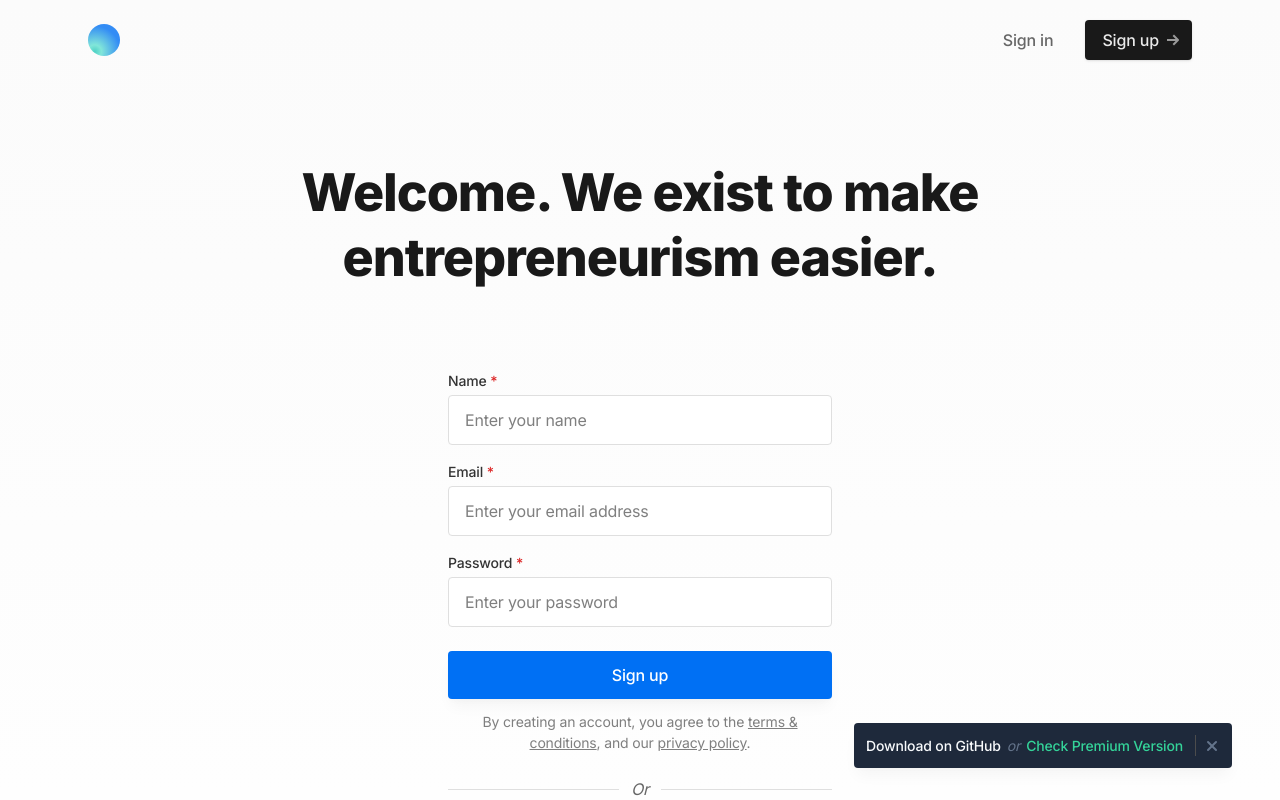
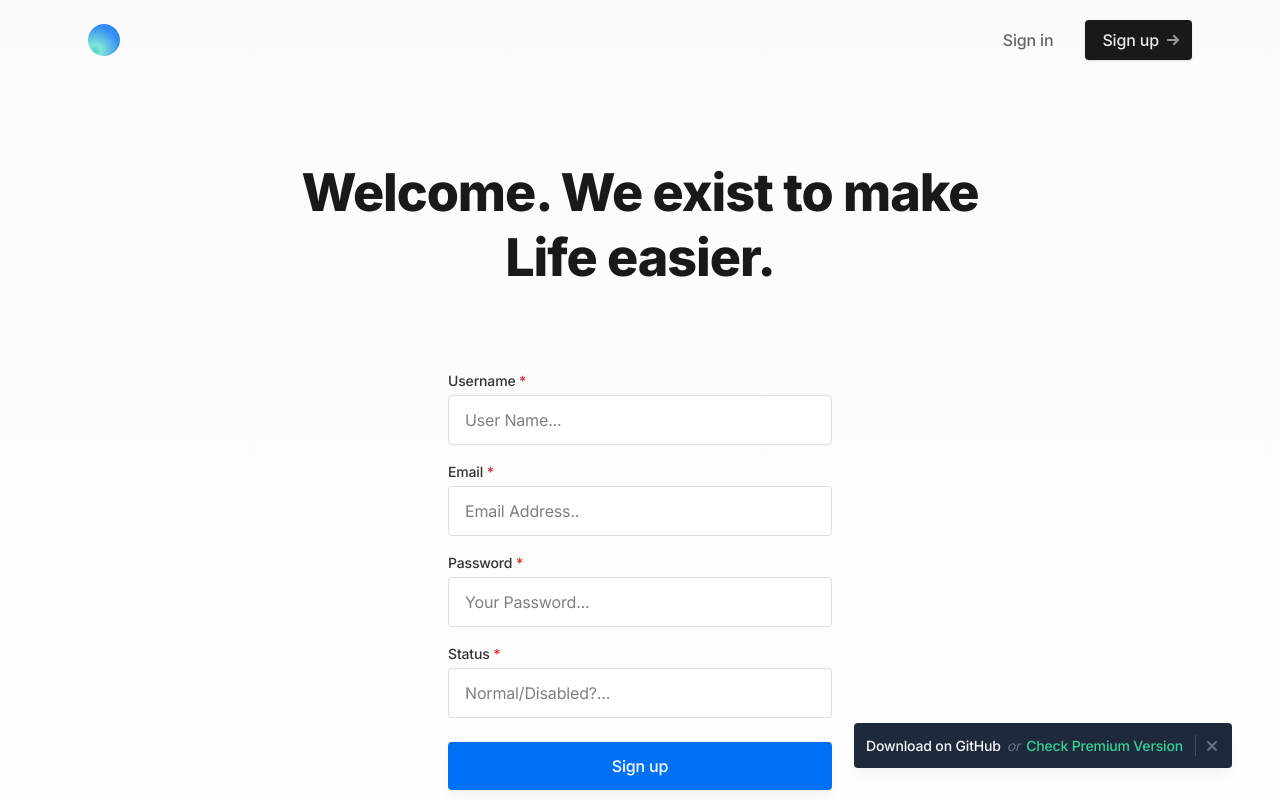
Before and after one commit to MuneerKhalid/GlovoSign, a Next.js app: page /signup in a window 1280 px wide. Shown: the top 800 px of the page. Built offline with nearby package versions, Linux system fonts and the light colour scheme.

Commit message:
minor changes

```diff
--- /dev/null
+++ b/app/(auth)/api/signup.ts
@@ -0,0 +1,31 @@
+import db from '../database/db';
+
+export default async function handler(req, res) {
+  if (req.method === 'POST') {
+    const { username, email, password, status } = req.body;
+
+    // Validation checks
+    if (!username || !email || !password || !status) {
+      res.status(400).json({ success: false, message: 'Please fill in all required fields.' });
+      return;
+    }
+
+    // You can add more specific validation checks for email format, password strength, etc.
+
+    const query = 'INSERT INTO user (username, email, password, status) VALUES (?, ?, ?. ?)';
+    const values = [username, email, password, status];
+
+    db.query(query, values, (err, result) => {
+      if (err) {
+        console.error('Error inserting data into MySQL:', err);
+        res.status(500).json({ success: false, message: 'Internal Server Error' });
+        return;
+      }
+
+      console.log('Data inserted successfully:', result);
+      res.status(200).json({ success: true, message: 'Signup successful' });
+    });
+  } else {
+    res.status(405).json({ success: false, message: 'Method Not Allowed' });
+  }
+}
--- /dev/null
+++ b/app/(auth)/database/db.ts
@@ -0,0 +1,18 @@
+import mysql from 'mysql2';
+
+const connection = mysql.createConnection({
+  host: 'localhost',
+  user: 'root',
+  password: '',
+  database: 'glovo_sign',
+});
+
+connection.connect((err) => {
+  if (err) {
+    console.error('Error connecting to MySQL:', err);
+    return;
+  }
+  console.log('Connected to MySQL');
+});
+
+export default connection;
--- a/app/(auth)/signup/page.tsx
+++ b/app/(auth)/signup/page.tsx
@@ -1,11 +1,50 @@
-export const metadata = {
-  title: 'Sign Up - Simple',
-  description: 'Page description',
-}
+'use client'
+
 
 import Link from 'next/link'
+import { Router } from 'next/router';
+import {useState} from 'react'
 
 export default function SignUp() {
+  const [username, setUsername] = useState('');
+  const [email, setEmail] = useState('');
+  const [password, setPassword] = useState('');
+  const [status, setStatus] = useState('');
+
+  const handleSignup = async (e) => {
+    e.preventDefault();
+
+    try {
+      const response = await fetch('api/signup', {
+        method: 'POST',
+        headers: {
+          'Content-Type': 'application/json',
+        },
+        body: JSON.stringify({ username, email, password, status }),
+      });
+
+      const data = await response.json();
+
+      if (data.success) {
+        // Signup successful, you can redirect or show a success message
+        console.log('Signup successful:', data.message);
+        setUsername('');
+        setEmail('');
+        setPassword('');
+        setStatus('');
+      } else {
+        // Signup failed, handle errors
+        console.error('Signup failed:', data.message);
+        setUsername('');
+        setEmail('');
+        setPassword('');
+        setStatus('');
+      }
+    } catch (error) {
+      console.error('Error during signup:', error.message);
+    }
+  };
+
   return (
     <section className="bg-gradient-to-b from-gray-100 to-white">
       <div className="max-w-6xl mx-auto px-4 sm:px-6">
@@ -13,33 +52,67 @@ export default function SignUp() {
 
           {/* Page header */}
           <div className="max-w-3xl mx-auto text-center pb-12 md:pb-20">
-            <h1 className="h1">Welcome. We exist to make entrepreneurism easier.</h1>
+            <h1 className="h1">Welcome. We exist to make Life easier.</h1>
           </div>
 
           {/* Form */}
           <div className="max-w-sm mx-auto">
-            <form>
+            <form onSubmit={handleSignup}>
               <div className="flex flex-wrap -mx-3 mb-4">
                 <div className="w-full px-3">
-                  <label className="block text-gray-800 text-sm font-medium mb-1" htmlFor="name">Name <span className="text-red-600">*</span></label>
-                  <input id="name" type="text" className="form-input w-full text-gray-800" placeholder="Enter your name" required />
+                  <label className="block text-gray-800 text-sm font-medium mb-1" htmlFor="name">Username <span className="text-red-600">*</span></label>
+                  <input
+                    id="username" type="text"
+                    value={username}
+                    onChange={(e) => { setUsername(e.target.value)}}
+                    className="form-input w-full text-gray-800"
+                    placeholder="User Name..."
+                    required
+                  />
                 </div>
               </div>
               <div className="flex flex-wrap -mx-3 mb-4">
                 <div className="w-full px-3">
                   <label className="block text-gray-800 text-sm font-medium mb-1" htmlFor="email">Email <span className="text-red-600">*</span></label>
-                  <input id="email" type="email" className="form-input w-full text-gray-800" placeholder="Enter your email address" required />
+                  <input
+                    id="email" type="email"
+                    value={email}
+                    onChange={(e) => { setEmail(e.target.value)}}
+                    className="form-input w-full text-gray-800"
+                    placeholder="Email Address.."
+                    required
+                  />
                 </div>
               </div>
               <div className="flex flex-wrap -mx-3 mb-4">
                 <div className="w-full px-3">
                   <label className="block text-gray-800 text-sm font-medium mb-1" htmlFor="password">Password <span className="text-red-600">*</span></label>
-                  <input id="password" type="password" className="form-input w-full text-gray-800" placeholder="Enter your password" required />
+                  <input
+                    id="password" type="password"
+                    value={password}
+                    onChange={(e) => { setPassword(e.target.value)}}
+                    className="form-input w-full text-gray-800"
+                    placeholder="Your Password..."
+                    required
+                  />
+                </div>
+              </div>
+              <div className="flex flex-wrap -mx-3 mb-4">
+                <div className="w-full px-3">
+                  <label className="block text-gray-800 text-sm font-medium mb-1" htmlFor="status">Status <span className="text-red-600">*</span></label>
+                  <input
+                    id="status" type="text"
+                    value={status}
+                    onChange={(e) => { setStatus(e.target.value)}}
+                    className="form-input w-full text-gray-800"
+                    placeholder="Normal/Disabled?..."
+                    required
+                  />
                 </div>
               </div>
               <div className="flex flex-wrap -mx-3 mt-6">
                 <div className="w-full px-3">
-                  <button className="btn text-white bg-blue-600 hover:bg-blue-700 w-full">Sign up</button>
+                  <button type='submit' className="btn text-white bg-blue-600 hover:bg-blue-700 w-full">Sign up</button>
                 </div>
               </div>
               <div className="text-sm text-gray-500 text-center mt-3">
--- a/app/api/hello/route.ts
+++ /dev/null
@@ -1,3 +0,0 @@
-export async function GET(request: Request) {
-  return new Response('Hello, Next.js!')
-}
--- a/components/banner.tsx
+++ b/components/banner.tsx
@@ -1,6 +1,6 @@
 'use client'
 
-import { useState } from 'react'
+import {useState} from 'react';
 
 export default function Banner() {
 
--- a/components/hero.tsx
+++ b/components/hero.tsx
@@ -29,7 +29,7 @@ export default function Hero() {
 
           {/* Section header */}
           <div className="text-center pb-12 md:pb-16">
-            <h1 className="text-5xl md:text-6xl font-extrabold leading-tighter tracking-tighter mb-4" data-aos="zoom-y-out">Make your website <span className="bg-clip-text text-transparent bg-gradient-to-r from-blue-500 to-teal-400">wonderful</span></h1>
+            <h1 className="text-5xl md:text-6xl font-extrabold leading-tighter tracking-tighter mb-4" data-aos="zoom-y-out">Make Life beautiful <span className="bg-clip-text text-transparent bg-gradient-to-r from-blue-500 to-teal-400">GlovoSign</span></h1>
             <div className="max-w-3xl mx-auto">
               <p className="text-xl text-gray-600 mb-8" data-aos="zoom-y-out" data-aos-delay="150">Our landing page template works on all devices, so you only have to set it up once, and get beautiful results forever.</p>
               <div className="max-w-xs mx-auto sm:max-w-none sm:flex sm:justify-center" data-aos="zoom-y-out" data-aos-delay="300">
--- a/package.json
+++ b/package.json
@@ -14,6 +14,7 @@
     "@types/react": "^18.2.42",
     "@types/react-dom": "^18.2.17",
     "aos": "^3.0.0-beta.6",
+    "mysql2": "^3.6.5",
     "next": "^14.0.4",
     "react": "18.2.0",
     "react-dom": "18.2.0",
```
Also changed, not shown: tsconfig.json (+21 -6 lines), 1 other file (tests, documents, lock files or other folders).
